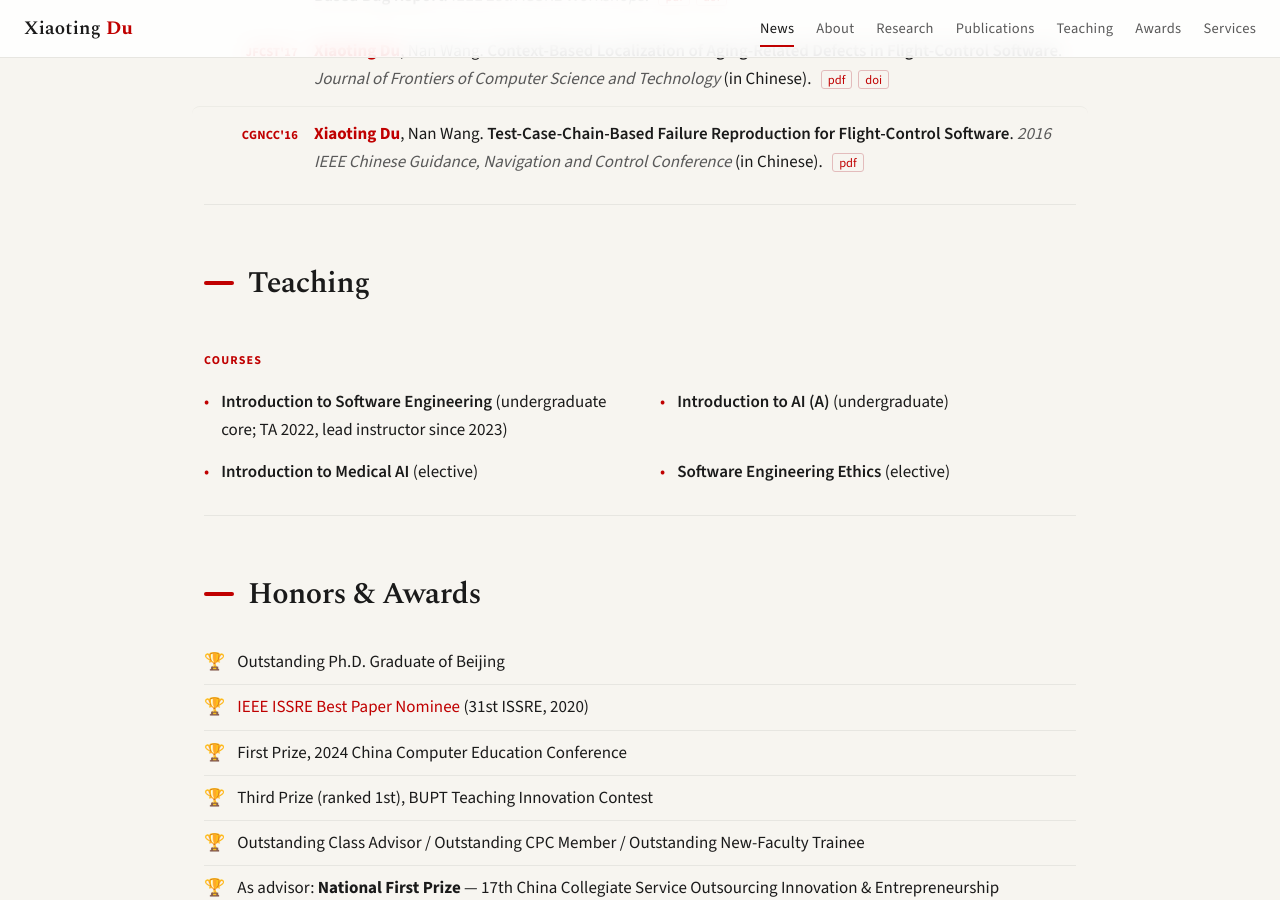
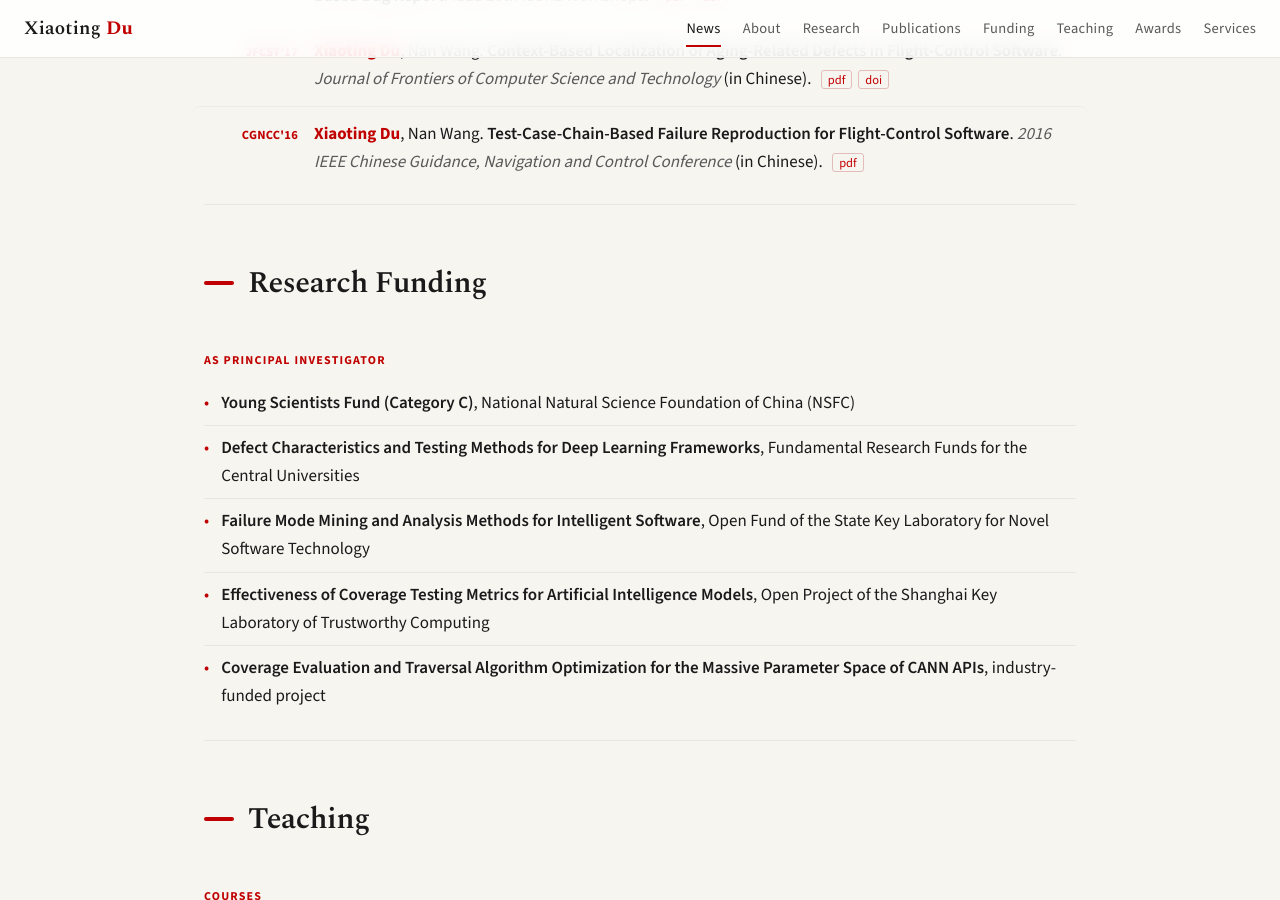
Before and after one commit to xiaotingdu/xiaotingdu.github.io, a Jekyll site: the page index.html, which Jekyll copies as it is, in a window 1280 px wide and 900 px high, scrolled down 5063 px. Built offline with Jekyll 4.4.1, drawn with Linux system fonts in a browser that asks for light colours; a style sheet for code colours, icons or effects is not loaded.

Commit message:
feat: add Research Funding section (5 PI grants) with nav link
Co-Authored-By: Claude Fable 5 <noreply@anthropic.com>

```diff
--- a/index.html
+++ b/index.html
@@ -27,6 +27,7 @@
     <a href="#about">About</a>
     <a href="#research">Research</a>
     <a href="#publications">Publications</a>
+    <a href="#funding">Funding</a>
     <a href="#teaching">Teaching</a>
     <a href="#awards">Awards</a>
     <a href="#services">Services</a>
@@ -253,6 +254,19 @@
     </div>
   </section>
 
+  <!-- ===================== Funding ===================== -->
+  <section class="section reveal" id="funding">
+    <h2>Research Funding</h2>
+    <p class="subhead">As Principal Investigator</p>
+    <ul class="list">
+      <li><span class="bullet">&bull;</span><span><span class="lead">Young Scientists Fund (Category C)</span>, National Natural Science Foundation of China (NSFC)</span></li>
+      <li><span class="bullet">&bull;</span><span><span class="lead">Defect Characteristics and Testing Methods for Deep Learning Frameworks</span>, Fundamental Research Funds for the Central Universities</span></li>
+      <li><span class="bullet">&bull;</span><span><span class="lead">Failure Mode Mining and Analysis Methods for Intelligent Software</span>, Open Fund of the State Key Laboratory for Novel Software Technology</span></li>
+      <li><span class="bullet">&bull;</span><span><span class="lead">Effectiveness of Coverage Testing Metrics for Artificial Intelligence Models</span>, Open Project of the Shanghai Key Laboratory of Trustworthy Computing</span></li>
+      <li><span class="bullet">&bull;</span><span><span class="lead">Coverage Evaluation and Traversal Algorithm Optimization for the Massive Parameter Space of CANN APIs</span>, industry-funded project</span></li>
+    </ul>
+  </section>
+
   <!-- ===================== Teaching ===================== -->
   <section class="section reveal" id="teaching">
     <h2>Teaching</h2>
```
